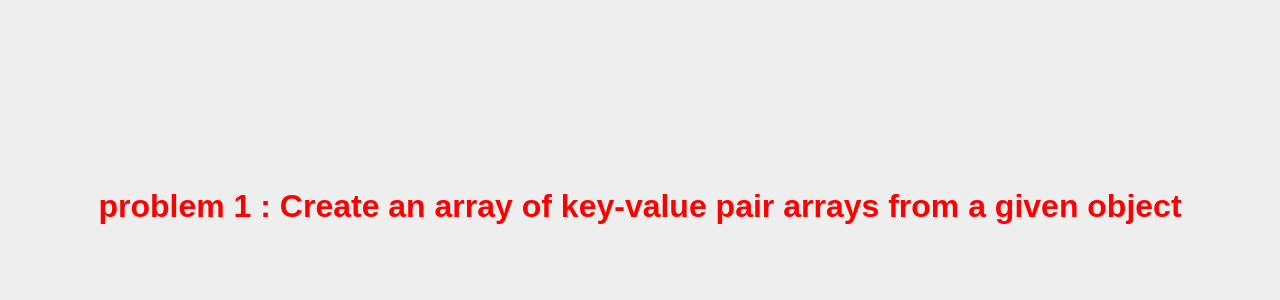
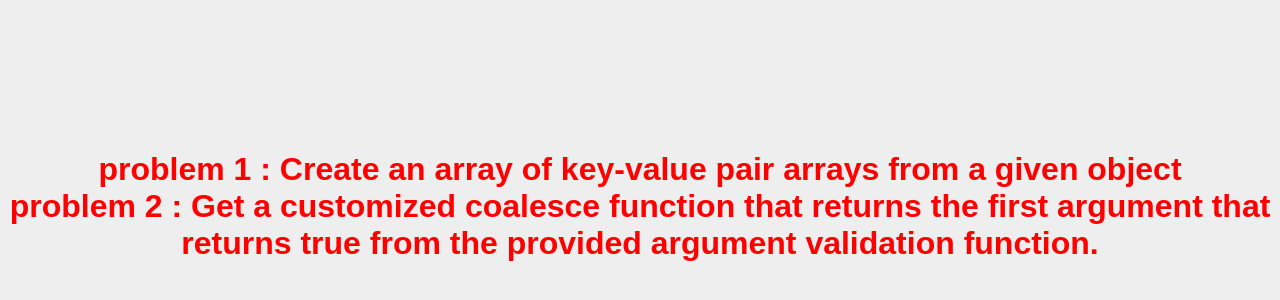
Before and after one commit to rakibhasansohag/Problem-Solving, a website: page w3School_Fundamental_Part_1/index.html in a window 1280 px wide. Shown: the part 194-494 px from the top of the page. Drawn offline with Linux system fonts and the light colour scheme; files whose address does not match are found by name.

Commit message:
problem solve  : Get a customized coalesce function that returns the first argument that returns true from the provided argument validation function

```diff
--- a/w3School_Fundamental_Part_1/index.html
+++ b/w3School_Fundamental_Part_1/index.html
@@ -36,6 +36,12 @@
 
 		<br>
 
+		problem 2 : Get a customized coalesce function that returns the first argument that returns true from the
+		provided argument
+		validation function.
+
+		<br>
+
 
 
 	</h1>
```
Also changed, not shown: w3School_Fundamental_Part_1/problem-11.js (+16 -0 lines).
